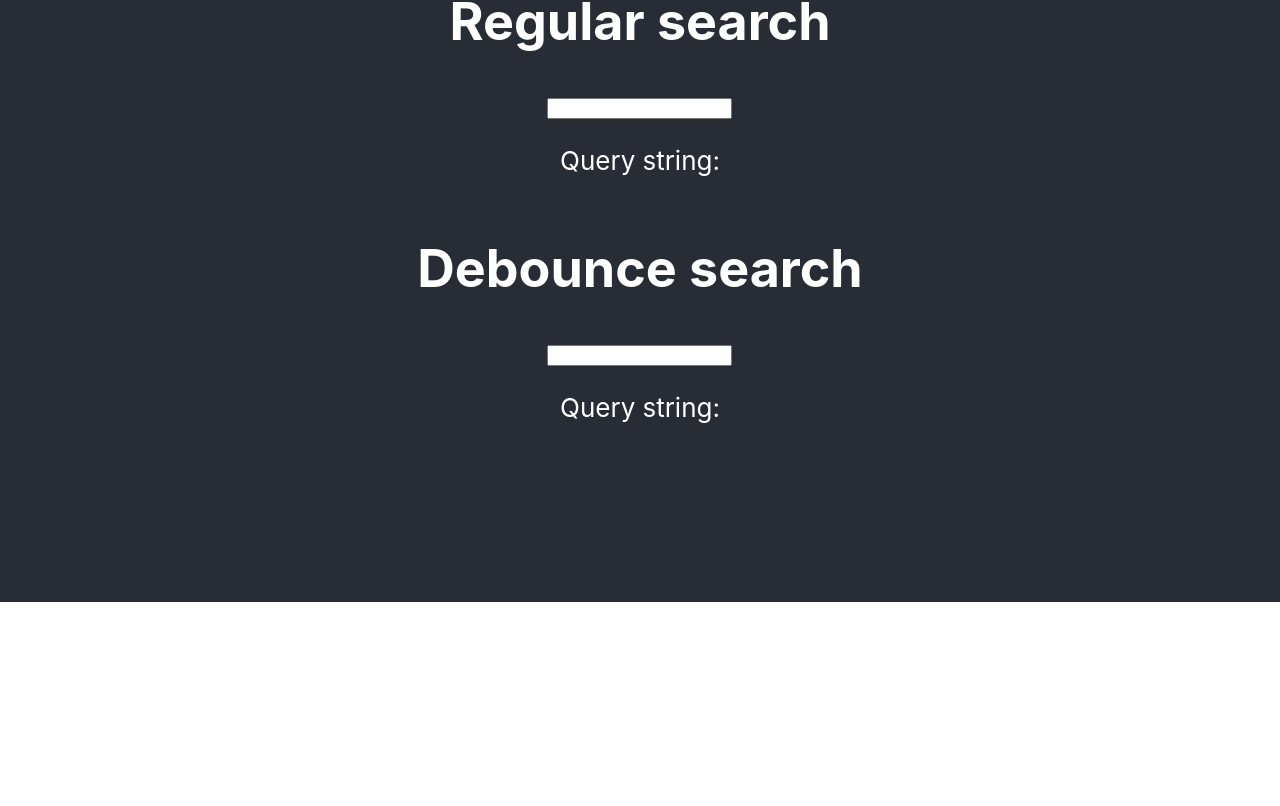
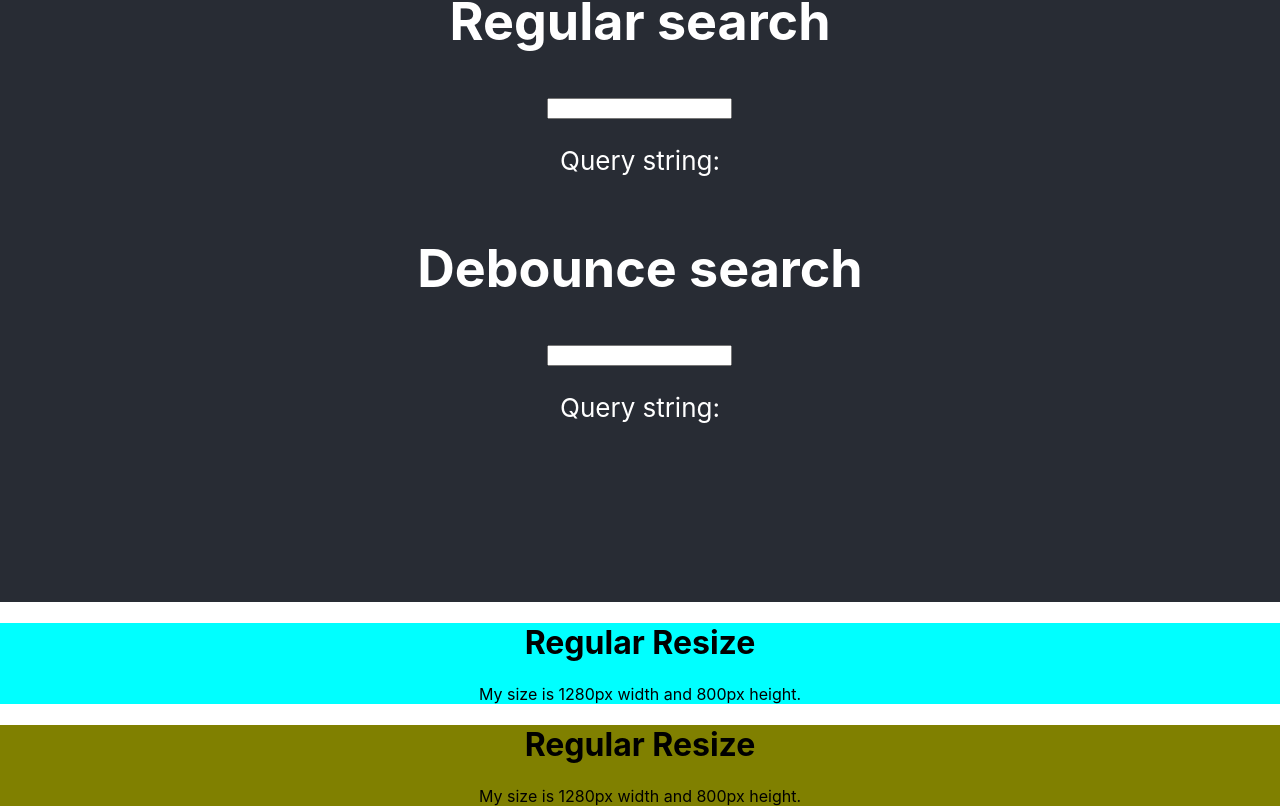
Before and after one commit to ivan-ravecca/patrones, a React (Create React App) app: page / in a window 1280 px wide. Shown: the part 198-1004 px from the top of the page. Before the commit the page ends 800 px from the top, so only its background shows below. Built offline with nearby package versions, Linux system fonts and the light colour scheme.

Commit message:
overriding :(

```diff
--- a/src/App.js
+++ b/src/App.js
@@ -1,10 +1,8 @@
-import logo from './logo.svg';
 import './App.css';
 import RegularSearch from './components/regularSearch';
 import DebounceSearch from './components/debounceSearch';
 import RegularResize from './components/regularResize';
 import ThrottleResize from './components/throttleResize';
-// import DebounceResize from './components/debounceResize';
 
 function App() {
 	return (
@@ -13,8 +11,8 @@ function App() {
 				<RegularSearch />
 				<DebounceSearch/>
 			</header>
-			{/* <RegularResize/> */}
-			{/* <ThrottleResize/> */}
+			<ThrottleResize/>
+			<RegularResize/>
 		</div>
 	);
 }
--- a/src/globals.js
+++ b/src/globals.js
@@ -1,2 +1,2 @@
-const isThisTheRealWorld = true;
+const isThisTheRealWorld = false;
 export default isThisTheRealWorld;
--- a/src/utilities/helpers.js
+++ b/src/utilities/helpers.js
@@ -16,7 +16,6 @@ const customDebounce = (funCall, delay=500) => {
 
 const customThrottle = (funcCall, interval=500) => {
 	let shouldFire = true;
-	console.log(`customThrottle ${shouldFire} `);
 	return function() {
 		if (shouldFire) {
 			if(isThisTheRealWorld) console.info(`	>> customThrottle - excecuting function`);
```
